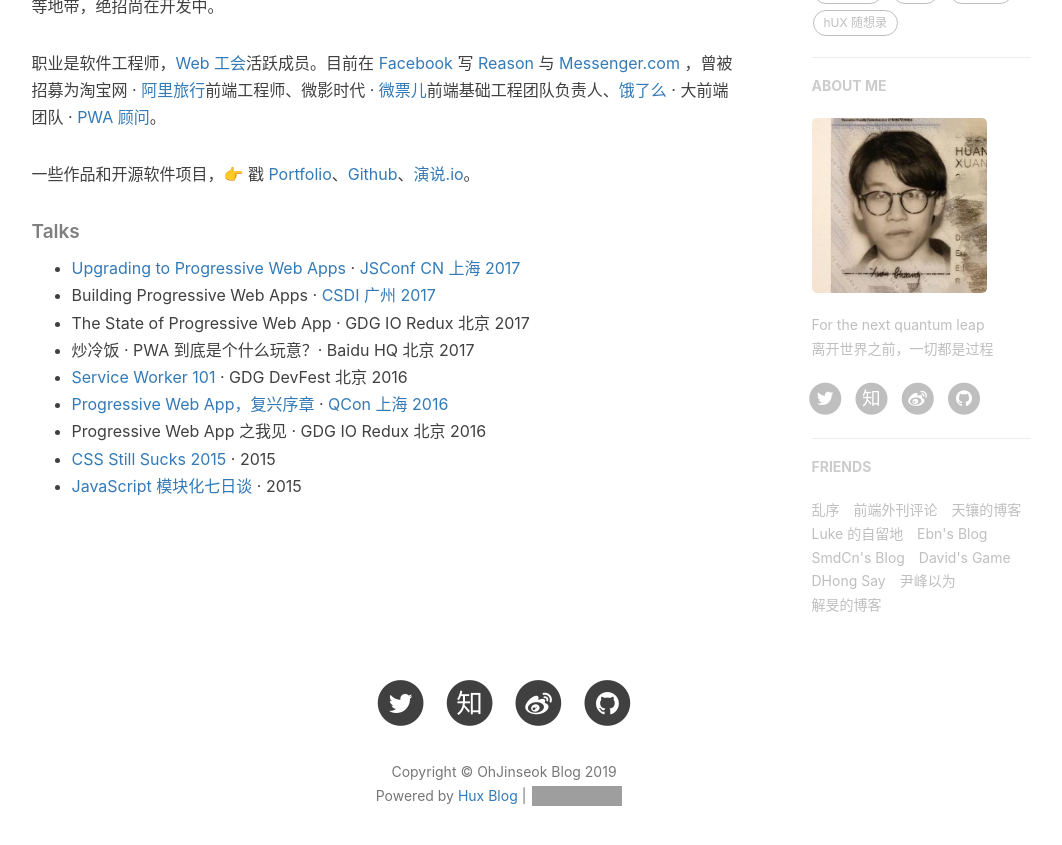
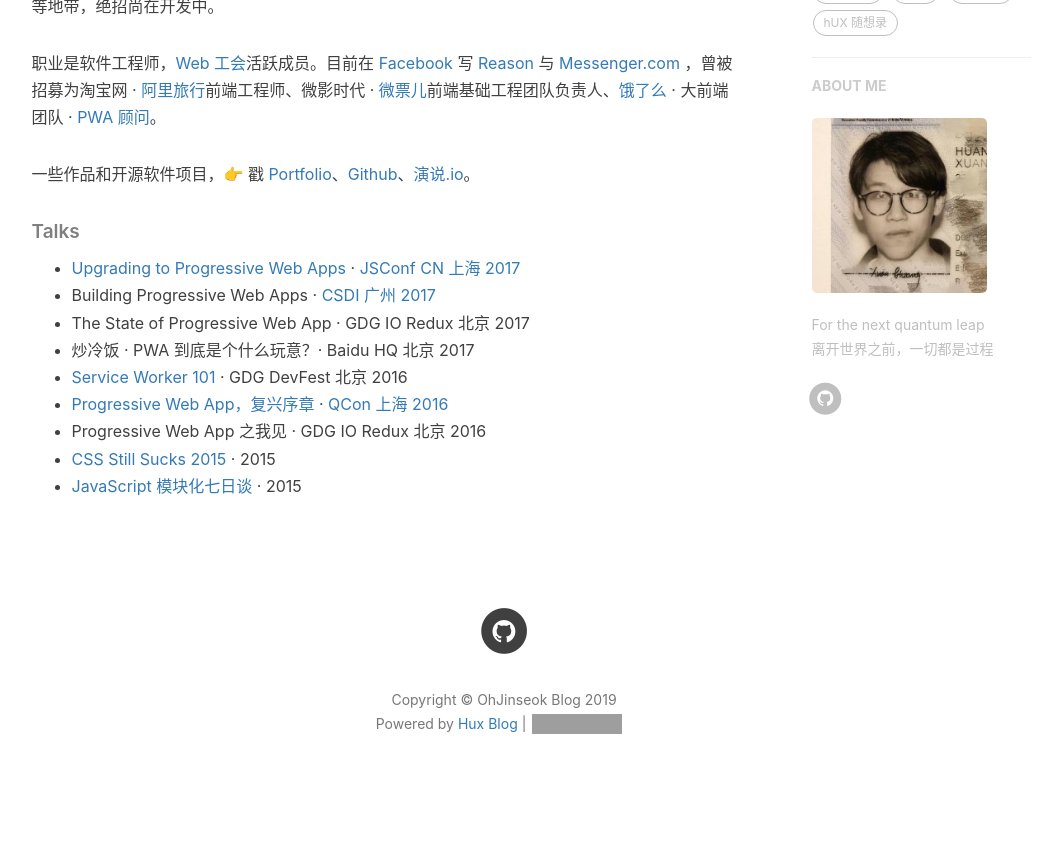
Before and after one commit to ohjinseok/ohjinseok.github.io, a Jekyll site: the page built from about.html, in a window 1280 px wide and 900 px high, scrolled down 637 px. Shown: the top 845 px of the window, without its empty margins (136-1198 px from the left). Built offline with Jekyll 4.4.1, drawn with Linux system fonts in a browser that asks for light colours; nearby versions of some CDN libraries; comment, search, counter and statistics services are not loaded; some of the changed lines change nothing that is shown; grey boxes are pictures that could not be loaded.

Commit message:
modify settings

```diff
--- a/_config.yml
+++ b/_config.yml
@@ -13,10 +13,10 @@
 
 # SNS settings
 RSS: false
-weibo_username:     huxpro
-zhihu_username:     huxpro
-github_username:    huxpro
-twitter_username:   huxpro
+# weibo_username:     huxpro
+# zhihu_username:     huxpro
+github_username:    ohjinseok
+# twitter_username:   huxpro
 #facebook_username:  huxpro
 #linkedin_username:  firstname-lastname-idxxxx
 
@@ -30,7 +30,7 @@
 exclude: ["less","node_modules","Gruntfile.js","package.json","README.md","README.zh.md"]
 anchorjs: true                          # if you want to customize anchor. check out line:181 of `post.html`
 # If you have timezone issue (e.g. #68) in China, uncomment to use this:
-#timezone: CN
+timezone: KR
 
 
 
@@ -59,7 +59,7 @@
 
 
 # Disqus settings
-disqus_username: hux
+# disqus_username: gstjs
 
 # Netease settings
 netease_comment: false
@@ -71,8 +71,8 @@
 # ba_track_id: [your track id]
 
 # Google Analytics
-ga_track_id: 'UA-49627206-1'            # Format: UA-xxxxxx-xx
-ga_domain: huangxuan.me
+ga_track_id: 'UA-133323611-1'            # Format: UA-xxxxxx-xx
+ga_domain: gtag.js
 
 
 
@@ -100,40 +100,40 @@
 
 
 
-# Friends
-friends: [
-    {
-    #     title: "Su",
-    #     href: "http://su.gallery/"
-    # },{
-        title: "乱序",
-        href: "http://mida.re/"
-    },{
-        title: "前端外刊评论",
-        href: "http://qianduan.guru/"
-    },{
-        title: "天镶的博客",
-        href: "http://lingyu.wang/"
-    },{
-        title: "Luke 的自留地",
-        href: "http://hmqk1995.github.io"
-    },{
-        title: "Ebn's Blog",
-        href: "http://ebnbin.com/"
-    },{
-        title: "SmdCn's Blog",
-        href: "http://blog.smdcn.net"
-    },{
-        title: "David's Game",
-        href: "https://www.ruoyaowu.com/"
-    },{
-        title: "DHong Say",
-        href: "http://dhong.co"
-    },{
-        title: "尹峰以为",
-        href: "http://ingf.github.io/"
-    },{
-        title: "解旻的博客",
-        href: "http://xieminis.me/"
-    }
-]
+# # Friends
+# friends: [
+#     {
+#     #     title: "Su",
+#     #     href: "http://su.gallery/"
+#     # },{
+#         title: "乱序",
+#         href: "http://mida.re/"
+#     },{
+#         title: "前端外刊评论",
+#         href: "http://qianduan.guru/"
+#     },{
+#         title: "天镶的博客",
+#         href: "http://lingyu.wang/"
+#     },{
+#         title: "Luke 的自留地",
+#         href: "http://hmqk1995.github.io"
+#     },{
+#         title: "Ebn's Blog",
+#         href: "http://ebnbin.com/"
+#     },{
+#         title: "SmdCn's Blog",
+#         href: "http://blog.smdcn.net"
+#     },{
+#         title: "David's Game",
+#         href: "https://www.ruoyaowu.com/"
+#     },{
+#         title: "DHong Say",
+#         href: "http://dhong.co"
+#     },{
+#         title: "尹峰以为",
+#         href: "http://ingf.github.io/"
+#     },{
+#         title: "解旻的博客",
+#         href: "http://xieminis.me/"
+#     }
+# ]
```
